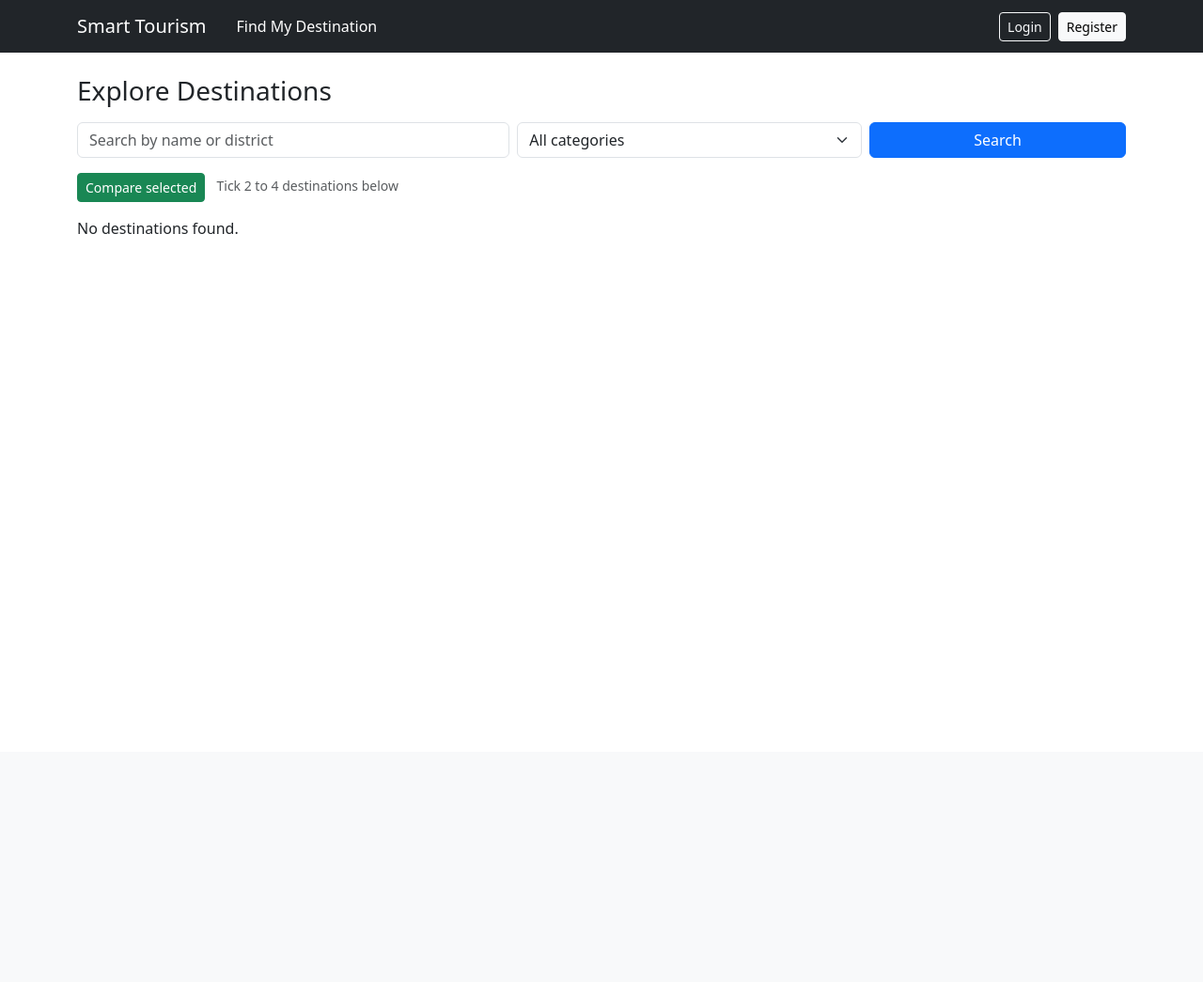
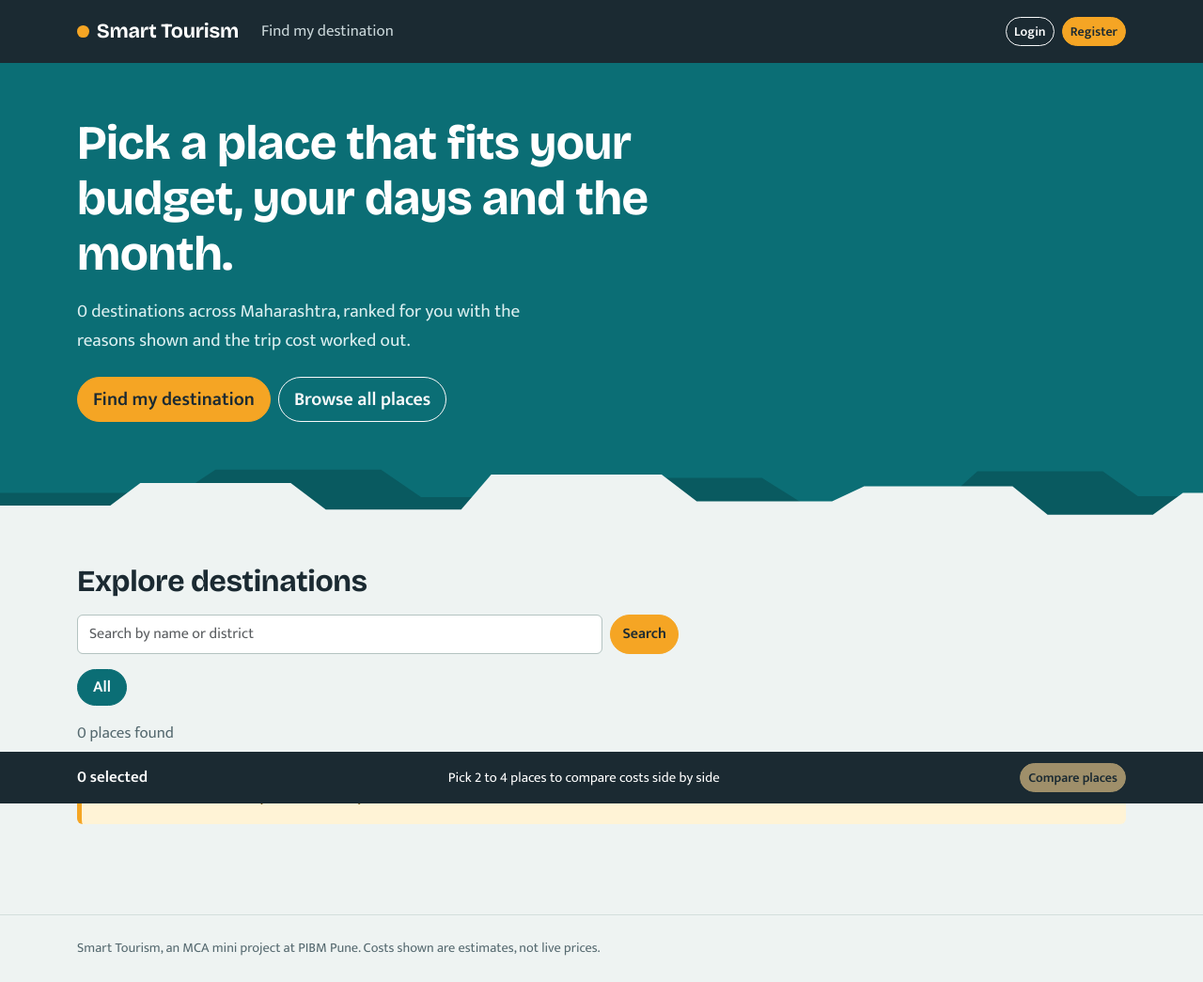
Before and after one commit to gattineha/smart-tourism, a Django app: page / in a window 1280 px wide. Shown: the whole page at 94% size. Before the commit the page ends 249 px from the top, so only its background shows below. Run offline with Django 5.2, Linux system fonts and the light colour scheme; data that the repository does not hold is empty.

Commit message:
Redesigned UI: Sahyadri hero, category colours, score dial, compare bar

```diff
--- /dev/null
+++ b/tourism/static/tourism/style.css
@@ -0,0 +1,194 @@
+@charset "UTF-8";
+/* Smart Tourism: Konkan teal, Deccan basalt, marigold. Loaded after Bootstrap. */
+
+:root {
+  --teal: #0B6E75;
+  --teal-dark: #095A60;
+  --basalt: #1B2A32;
+  --mist: #EEF3F2;
+  --marigold: #F5A524;
+  --line: #D3DEDC;
+  --muted: #566A70;
+
+  --c-hill: #2E7D4F;
+  --c-beach: #17789A;
+  --c-fort: #8A5A44;
+  --c-temple: #B35E12;
+  --c-wildlife: #5C7A29;
+  --c-caves: #6B5B8A;
+  --c-default: #4A6068;
+
+  --bs-body-font-family: 'Mukta', system-ui, 'Segoe UI', sans-serif;
+  --bs-body-bg: var(--mist);
+  --bs-body-color: var(--basalt);
+  --bs-link-color-rgb: 11, 110, 117;
+  --bs-link-hover-color-rgb: 9, 90, 96;
+}
+
+/* ---------- Category colours and icons (used on cards, results, detail) ---------- */
+.cat-hill-station { --cat: var(--c-hill);     --icon: "⛰️"; }
+.cat-beach        { --cat: var(--c-beach);    --icon: "🏖️"; }
+.cat-fort         { --cat: var(--c-fort);     --icon: "🏰"; }
+.cat-temple       { --cat: var(--c-temple);   --icon: "🙏"; }
+.cat-wildlife     { --cat: var(--c-wildlife); --icon: "🐅"; }
+.cat-caves        { --cat: var(--c-caves);    --icon: "🦇"; }
+
+/* ---------- Type ---------- */
+body { font-size: 1.0625rem; line-height: 1.6; }
+h1, h2, h3, h4, h5, h6, .brand {
+  font-family: 'Bricolage Grotesque', 'Mukta', system-ui, sans-serif;
+  font-weight: 700;
+  letter-spacing: -0.01em;
+  line-height: 1.15;
+}
+h1 { font-size: clamp(2rem, 4.5vw, 3.2rem); }
+h3 { font-size: 1.5rem; }
+p { max-width: 68ch; }
+.text-muted { color: var(--muted) !important; }
+
+/* ---------- Keyboard focus ---------- */
+a:focus-visible, button:focus-visible, input:focus-visible,
+select:focus-visible, textarea:focus-visible {
+  outline: 3px solid var(--marigold);
+  outline-offset: 2px;
+}
+
+/* ---------- Navbar ---------- */
+.site-nav { background: var(--basalt); padding: 0.75rem 0; }
+.site-nav .brand { color: #fff; font-size: 1.35rem; text-decoration: none; display: flex; align-items: center; gap: 0.5rem; }
+.brand-dot { width: 0.8rem; height: 0.8rem; border-radius: 50%; background: var(--marigold); display: inline-block; }
+.site-nav .nav-link { color: #C9D6D9; }
+.site-nav .nav-link:hover, .site-nav .nav-link:focus-visible { color: #fff; }
+.site-nav .nav-link.active { color: #fff; box-shadow: inset 0 -3px 0 var(--marigold); }
+
+/* ---------- Page layout ---------- */
+.page { padding-top: 2rem; padding-bottom: 5rem; }
+.site-footer { border-top: 1px solid var(--line); color: var(--muted); font-size: 0.9rem; padding: 1.5rem 0; }
+
+/* ---------- Home hero with the Sahyadri ridge ---------- */
+.hero { background: var(--teal); color: #fff; padding-top: 3.5rem; }
+.hero h1 { color: #fff; max-width: 22ch; margin-bottom: 1rem; }
+.hero-text { color: #DCEFF0; font-size: 1.2rem; max-width: 48ch; margin-bottom: 1.5rem; }
+.hero-ridge { display: block; width: 100%; height: 80px; margin-top: 2.5rem; }
+.hero-ridge .back { fill: var(--teal-dark); }
+.hero-ridge .front { fill: var(--mist); }
+
+/* ---------- Buttons ---------- */
+.btn { border-radius: 999px; font-weight: 600; }
+.btn-primary {
+  --bs-btn-bg: var(--marigold); --bs-btn-border-color: var(--marigold); --bs-btn-color: var(--basalt);
+  --bs-btn-hover-bg: #E39512; --bs-btn-hover-border-color: #E39512; --bs-btn-hover-color: var(--basalt);
+  --bs-btn-active-bg: #D58A0C; --bs-btn-active-border-color: #D58A0C; --bs-btn-active-color: var(--basalt);
+  --bs-btn-disabled-bg: #E6C688; --bs-btn-disabled-border-color: #E6C688; --bs-btn-disabled-color: var(--basalt);
+}
+.btn-success {
+  --bs-btn-bg: var(--teal); --bs-btn-border-color: var(--teal); --bs-btn-color: #fff;
+  --bs-btn-hover-bg: var(--teal-dark); --bs-btn-hover-border-color: var(--teal-dark); --bs-btn-hover-color: #fff;
+  --bs-btn-active-bg: var(--teal-dark); --bs-btn-active-border-color: var(--teal-dark); --bs-btn-active-color: #fff;
+}
+.btn-outline-primary {
+  --bs-btn-color: var(--teal); --bs-btn-border-color: var(--teal);
+  --bs-btn-hover-bg: var(--teal); --bs-btn-hover-border-color: var(--teal); --bs-btn-hover-color: #fff;
+  --bs-btn-active-bg: var(--teal-dark); --bs-btn-active-border-color: var(--teal-dark); --bs-btn-active-color: #fff;
+}
+
+/* ---------- Forms ---------- */
+.form-control, .form-select, form p input:not([type=checkbox]):not([type=radio]), textarea, select {
+  border: 1.5px solid #B4C3C1; border-radius: 6px; padding: 0.5rem 0.75rem; background-color: #fff;
+}
+form p input:not([type=checkbox]):not([type=radio]) { width: 100%; display: block; }
+.form-control:focus, .form-select:focus { border-color: var(--teal); box-shadow: 0 0 0 0.2rem rgba(11, 110, 117, 0.2); }
+.helptext { display: block; font-size: 0.85rem; color: var(--muted); }
+.helptext ul { padding-left: 1.1rem; margin: 0.25rem 0 0.5rem; }
+.errorlist { list-style: none; padding: 0; margin: 0.25rem 0 0; color: #A32A2A; font-size: 0.9rem; }
+.panel { background: #fff; border: 1px solid var(--line); border-radius: 6px; padding: 1.5rem; }
+.card { border: 1px solid var(--line); border-radius: 6px; --bs-card-border-radius: 6px; box-shadow: none; }
+
+/* ---------- Tables and messages ---------- */
+.table { --bs-table-bg: #fff; }
+.alert { border: 0; border-left: 5px solid; border-radius: 6px; }
+.alert-success { background: #E3F2EA; border-left-color: var(--c-hill); color: #14452B; }
+.alert-danger { background: #FBE6E6; border-left-color: #B83232; color: #6F1D1D; }
+.alert-warning { background: #FFF3D6; border-left-color: var(--marigold); color: #5C3F00; }
+
+/* ---------- Category chips (filters and interests) ---------- */
+.chip-row { display: flex; flex-wrap: wrap; gap: 0.5rem; }
+.chip {
+  display: inline-block; border: 1.5px solid var(--line); background: #fff; color: var(--basalt);
+  border-radius: 999px; padding: 0.3rem 1rem; font-weight: 600; text-decoration: none; cursor: pointer;
+}
+.chip:hover { border-color: var(--teal); color: var(--teal); }
+.chip.active { background: var(--teal); border-color: var(--teal); color: #fff; }
+.chip-wrap { position: relative; display: inline-block; }
+.chip-wrap input { position: absolute; inset: 0; width: 100%; height: 100%; opacity: 0; cursor: pointer; margin: 0; }
+.chip-wrap input:checked + label.chip { background: var(--teal); border-color: var(--teal); color: #fff; }
+.chip-wrap input:focus-visible + label.chip { outline: 3px solid var(--marigold); outline-offset: 2px; }
+
+/* ---------- Search row ---------- */
+.search-row { display: flex; gap: 0.5rem; max-width: 640px; }
+.search-row input { flex: 1; }
+
+/* ---------- Destination cards ---------- */
+.dest-card { background: #fff; border: 1px solid var(--line); border-radius: 6px; overflow: hidden; height: 100%; display: flex; flex-direction: column; }
+.dest-band {
+  background-color: var(--cat, var(--c-default)); background-size: cover; background-position: center;
+  color: #fff; height: 110px; padding: 0.8rem 1rem; display: flex; flex-direction: column; justify-content: space-between;
+}
+.dest-band::before { content: var(--icon, "📍"); font-size: 2rem; line-height: 1; }
+.dest-band .tag { font-weight: 600; }
+.dest-body { padding: 1rem 1rem 0.5rem; flex: 1; }
+.dest-body h3 { font-size: 1.3rem; margin-bottom: 0.1rem; }
+.district { color: var(--muted); margin-bottom: 0.6rem; }
+.fact { display: inline-block; background: var(--mist); border-radius: 999px; padding: 0.1rem 0.75rem; font-size: 0.9rem; font-weight: 600; }
+.dest-foot { display: flex; justify-content: space-between; align-items: center; padding: 0.75rem 1rem 1rem; }
+.compare-toggle { display: flex; align-items: center; gap: 0.4rem; margin: 0; cursor: pointer; font-size: 0.95rem; }
+.compare-toggle input { accent-color: var(--teal); width: 1.1rem; height: 1.1rem; }
+
+/* ---------- Compare bar (appears when a box is ticked) ---------- */
+.compare-bar {
+  position: fixed; left: 0; right: 0; bottom: 0; z-index: 20; background: var(--basalt); color: #fff;
+  padding: 0.75rem 0; transform: translateY(100%); transition: transform 0.25s ease;
+}
+.compare-bar.show { transform: none; }
+
+/* ---------- Recommendation results with score dial ---------- */
+.result {
+  display: grid; grid-template-columns: auto 1fr; gap: 1.25rem; background: #fff;
+  border: 1px solid var(--line); border-left: 6px solid var(--cat, var(--c-default));
+  border-radius: 6px; padding: 1.25rem;
+}
+@property --p { syntax: '<number>'; inherits: false; initial-value: 0; }
+.dial {
+  --p: var(--score);
+  width: 88px; height: 88px; border-radius: 50%; display: grid; place-items: center;
+  background: conic-gradient(var(--marigold) calc(var(--p) * 1%), #DAE4E2 0);
+  animation: fill 0.9s ease-out;
+}
+.dial span {
+  width: 68px; height: 68px; border-radius: 50%; background: #fff; display: grid; place-items: center;
+  font-family: 'Bricolage Grotesque', sans-serif; font-weight: 800; font-size: 1.5rem;
+}
+@keyframes fill { from { --p: 0; } }
+.cat-badge { background: var(--cat, var(--c-default)); color: #fff; border-radius: 999px; padding: 0.1rem 0.75rem; font-size: 0.85rem; font-weight: 600; }
+.reasons { list-style: none; padding: 0; margin: 0.5rem 0 1rem; }
+.reasons li { position: relative; padding-left: 1.5rem; margin-bottom: 0.25rem; }
+.reasons li::before { content: "✓"; position: absolute; left: 0; color: var(--teal); font-weight: 800; }
+
+/* ---------- Destination detail header ---------- */
+.detail-head { background: var(--cat, var(--c-default)); color: #fff; border-radius: 6px; padding: 1.5rem; margin-bottom: 1.5rem; }
+.detail-head a { color: #fff; }
+.detail-head h1 { color: #fff; margin: 0.5rem 0 0.25rem; }
+.detail-head p { margin: 0; }
+
+/* ---------- Small screens, reduced motion, print ---------- */
+@media (max-width: 575px) {
+  .result { grid-template-columns: 1fr; }
+  .search-row { flex-direction: column; }
+}
+@media (prefers-reduced-motion: reduce) {
+  * { animation: none !important; transition: none !important; }
+}
+@media print {
+  body { background: #fff; }
+  .site-footer, .compare-bar { display: none; }
+}
--- a/tourism/templates/tourism/base.html
+++ b/tourism/templates/tourism/base.html
@@ -1,43 +1,71 @@
+{% load static %}
 <!DOCTYPE html>
 <html lang="en">
 <head>
   <meta charset="UTF-8">
   <meta name="viewport" content="width=device-width, initial-scale=1">
-  <title>Smart Tourism</title>
+  <title>{% block title %}Smart Tourism{% endblock %}</title>
+  <link rel="preconnect" href="https://fonts.googleapis.com">
+  <link rel="preconnect" href="https://fonts.gstatic.com" crossorigin>
+  <link href="https://fonts.googleapis.com/css2?family=Bricolage+Grotesque:opsz,wght@12..96,500..800&family=Mukta:wght@400;600&display=swap" rel="stylesheet">
   <link href="https://cdn.jsdelivr.net/npm/bootstrap@5.3.3/dist/css/bootstrap.min.css" rel="stylesheet">
+  <link href="{% static 'tourism/style.css' %}" rel="stylesheet">
 </head>
 <body>
-<nav class="navbar navbar-dark bg-dark mb-4 d-print-none">
+
+<nav class="navbar navbar-expand-lg site-nav d-print-none" data-bs-theme="dark">
   <div class="container">
-    <a class="navbar-brand" href="{% url 'destination_list' %}">Smart Tourism</a>
-    <div class="d-flex gap-3 me-auto ms-3">
-      <a class="nav-link text-white" href="{% url 'recommend' %}">Find My Destination</a>
+    <a class="brand navbar-brand" href="{% url 'destination_list' %}"><span class="brand-dot"></span>Smart Tourism</a>
+    <button class="navbar-toggler" type="button" data-bs-toggle="collapse" data-bs-target="#mainNav"
+            aria-controls="mainNav" aria-expanded="false" aria-label="Open menu">
+      <span class="navbar-toggler-icon"></span>
+    </button>
+
+    <div class="collapse navbar-collapse" id="mainNav">
+      {% url 'recommend' as u_recommend %}
+      {% url 'my_trips' as u_trips %}
+      {% url 'dashboard' as u_dash %}
+      <ul class="navbar-nav me-auto">
+        <li class="nav-item"><a class="nav-link {% if request.path == u_recommend %}active{% endif %}" href="{{ u_recommend }}">Find my destination</a></li>
         {% if user.is_authenticated %}
-        <a class="nav-link text-white" href="{% url 'my_trips' %}">My Trips</a>
-        {% if user.is_staff %}<a class="nav-link text-white" href="{% url 'dashboard' %}">Dashboard</a>{% endif %}
+          <li class="nav-item"><a class="nav-link {% if request.path == u_trips %}active{% endif %}" href="{{ u_trips }}">My trips</a></li>
+          {% if user.is_staff %}
+            <li class="nav-item"><a class="nav-link {% if request.path == u_dash %}active{% endif %}" href="{{ u_dash }}">Dashboard</a></li>
           {% endif %}
-    </div>
+        {% endif %}
+      </ul>
+
       <div class="d-flex align-items-center gap-2">
         {% if user.is_authenticated %}
-        <span class="text-white">Hi, {{ user.username }}</span>
+          <span class="text-white me-1">Hi, {{ user.username }}</span>
           <form method="post" action="{% url 'logout' %}" class="d-inline">
             {% csrf_token %}
             <button class="btn btn-sm btn-outline-light">Logout</button>
           </form>
         {% else %}
           <a class="btn btn-sm btn-outline-light" href="{% url 'login' %}">Login</a>
-        <a class="btn btn-sm btn-light" href="{% url 'register' %}">Register</a>
+          <a class="btn btn-sm btn-primary" href="{% url 'register' %}">Register</a>
         {% endif %}
       </div>
     </div>
+  </div>
 </nav>
-<div class="container">
+
+{% block hero %}{% endblock %}
+
+<main class="container page">
   {% if messages %}
     {% for message in messages %}
       <div class="alert {% if message.tags == 'error' %}alert-danger{% else %}alert-success{% endif %}">{{ message }}</div>
     {% endfor %}
   {% endif %}
   {% block content %}{% endblock %}
-</div>
+</main>
+
+<footer class="site-footer d-print-none">
+  <div class="container">Smart Tourism, an MCA mini project at PIBM Pune. Costs shown are estimates, not live prices.</div>
+</footer>
+
+<script src="https://cdn.jsdelivr.net/npm/bootstrap@5.3.3/dist/js/bootstrap.bundle.min.js"></script>
 </body>
 </html>
--- a/tourism/templates/tourism/destination_list.html
+++ b/tourism/templates/tourism/destination_list.html
@@ -1,59 +1,111 @@
 {% extends 'tourism/base.html' %}
+
+{% block hero %}
+{% if not q and not selected_category %}
+<section class="hero">
+  <div class="container">
+    <h1>Pick a place that fits your budget, your days and the month.</h1>
+    <p class="hero-text">
+      {{ destinations|length }} destinations across Maharashtra, ranked for you with the reasons shown and the trip cost worked out.
+    </p>
+    <div class="d-flex flex-wrap gap-2">
+      <a class="btn btn-primary btn-lg" href="{% url 'recommend' %}">Find my destination</a>
+      <a class="btn btn-outline-light btn-lg" href="#browse">Browse all places</a>
+    </div>
+  </div>
+  <svg class="hero-ridge" viewBox="0 0 1200 90" preserveAspectRatio="none" aria-hidden="true">
+    <path class="back" d="M0 90 L0 40 L180 40 L215 12 L380 12 L420 45 L560 45 L600 22 L760 22 L800 52 L940 52 L975 14 L1100 14 L1135 44 L1200 44 L1200 90 Z"/>
+    <path class="front" d="M0 90 L0 55 L110 55 L140 28 L290 28 L325 60 L460 60 L490 18 L660 18 L695 50 L830 50 L862 32 L1010 32 L1045 66 L1150 66 L1180 40 L1200 40 L1200 90 Z"/>
+  </svg>
+</section>
+{% endif %}
+{% endblock %}
+
 {% block content %}
-<h3 class="mb-3">Explore Destinations</h3>
+<section id="browse">
+  <h2 class="mb-3">Explore destinations</h2>
 
-<form method="get" class="row g-2 mb-3">
-  <div class="col-md-5">
-    <input type="text" name="q" value="{{ q }}" class="form-control" placeholder="Search by name or district">
+  <form method="get" class="search-row mb-3">
+    <input type="text" name="q" value="{{ q }}" class="form-control" placeholder="Search by name or district" aria-label="Search destinations">
+    {% if selected_category %}<input type="hidden" name="category" value="{{ selected_category }}">{% endif %}
+    <button class="btn btn-primary">Search</button>
+  </form>
+
+  <div class="chip-row mb-3" aria-label="Filter by category">
+    <a class="chip {% if not selected_category %}active{% endif %}" href="?{% if q %}q={{ q|urlencode }}{% endif %}">All</a>
+    {% for c in categories %}
+      <a class="chip {% if selected_category == c.id|stringformat:'s' %}active{% endif %}"
+         href="?category={{ c.id }}{% if q %}&amp;q={{ q|urlencode }}{% endif %}">{{ c.name }}</a>
+    {% endfor %}
   </div>
-  <div class="col-md-4">
-    <select name="category" class="form-select">
-      <option value="">All categories</option>
-      {% for c in categories %}
-        <option value="{{ c.id }}" {% if selected_category == c.id|stringformat:"s" %}selected{% endif %}>{{ c.name }}</option>
+
+  <p class="text-muted mb-4">{{ destinations|length }} place{{ destinations|length|pluralize }} found</p>
+
+  <div class="row g-4">
+    {% for d in destinations %}
+      <div class="col-sm-6 col-lg-4">
+        <article class="dest-card cat-{{ d.category.name|slugify }}">
+          <div class="dest-band"
+               {% if d.image_url %}style="background-image: linear-gradient(rgba(0,0,0,.35), rgba(0,0,0,.35)), url('{{ d.image_url }}')"{% endif %}>
+            <span class="tag">{{ d.category.name }}</span>
+          </div>
+          <div class="dest-body">
+            <h3>{{ d.name }}</h3>
+            <p class="district">{{ d.district }}</p>
+            <p>{{ d.description|truncatewords:20 }}</p>
+            <span class="fact">{{ d.min_days }} to {{ d.max_days }} days</span>
+          </div>
+          <div class="dest-foot">
+            <a href="{% url 'destination_detail' d.pk %}" class="btn btn-outline-primary btn-sm">View details</a>
+            <label class="compare-toggle">
+              <input type="checkbox" class="compare-box" name="ids" value="{{ d.pk }}" form="compareForm">
+              Compare
+            </label>
+          </div>
+        </article>
+      </div>
+    {% empty %}
+      <div class="col-12">
+        <div class="alert alert-warning">
+          No destination matches your search. Try another word, or <a href="{% url 'destination_list' %}">clear the filters</a>.
+        </div>
+      </div>
     {% endfor %}
-    </select>
   </div>
-  <div class="col-md-3">
-    <button class="btn btn-primary w-100">Search</button>
+</section>
+
+<form id="compareForm" method="get" action="{% url 'compare' %}" class="compare-bar" aria-live="polite">
+  <div class="container d-flex align-items-center justify-content-between gap-3">
+    <strong id="cmpCount">0 selected</strong>
+    <span class="d-none d-sm-inline small">Pick 2 to 4 places to compare costs side by side</span>
+    <button id="cmpBtn" class="btn btn-primary btn-sm" disabled>Compare places</button>
   </div>
 </form>
 
-<form id="compareForm" method="get" action="{% url 'compare' %}" class="mb-3">
-  <button class="btn btn-success btn-sm">Compare selected</button>
-  <span class="small text-muted ms-2">Tick 2 to 4 destinations below</span>
-</form>
+<script>
+  (function () {
+    var boxes = document.querySelectorAll('.compare-box');
+    var bar = document.getElementById('compareForm');
+    var count = document.getElementById('cmpCount');
+    var btn = document.getElementById('cmpBtn');
 
-<div class="row">
-  {% for d in destinations %}
-    <div class="col-md-4 mb-4">
-      <div class="card h-100">
-        <div class="card-body">
-          <h5 class="card-title">{{ d.name }}</h5>
-          <p class="text-muted mb-1">{{ d.district }} &middot; {{ d.category.name }}</p>
-          <p class="card-text">{{ d.description|truncatewords:20 }}</p>
-          <a href="{% url 'destination_detail' d.pk %}" class="btn btn-outline-primary btn-sm">View details</a>
-          <div class="form-check mt-2">
-            <input class="form-check-input compare-box" type="checkbox" name="ids" value="{{ d.pk }}"
-                   form="compareForm" id="cmp{{ d.pk }}">
-            <label class="form-check-label small" for="cmp{{ d.pk }}">Compare</label>
-          </div>
-        </div>
-      </div>
-    </div>
-  {% empty %}
-    <p>No destinations found.</p>
-  {% endfor %}
-</div>
+    function update() {
+      var n = document.querySelectorAll('.compare-box:checked').length;
+      count.textContent = n + ' selected';
+      btn.disabled = n < 2;
+      bar.classList.toggle('show', n > 0);
+    }
 
-<script>
-  document.querySelectorAll('.compare-box').forEach(function (box) {
+    boxes.forEach(function (box) {
       box.addEventListener('change', function () {
         if (document.querySelectorAll('.compare-box:checked').length > 4) {
           box.checked = false;
           alert('You can compare up to 4 destinations at a time.');
         }
+        update();
       });
     });
+    update();
+  })();
 </script>
 {% endblock %}
```
Also changed, not shown: tourism/templates/tourism/destination_detail.html (+5 -3 lines), tourism/templates/tourism/recommend.html (+36 -31 lines). Lines whose indentation alone changed are shown as unchanged.
